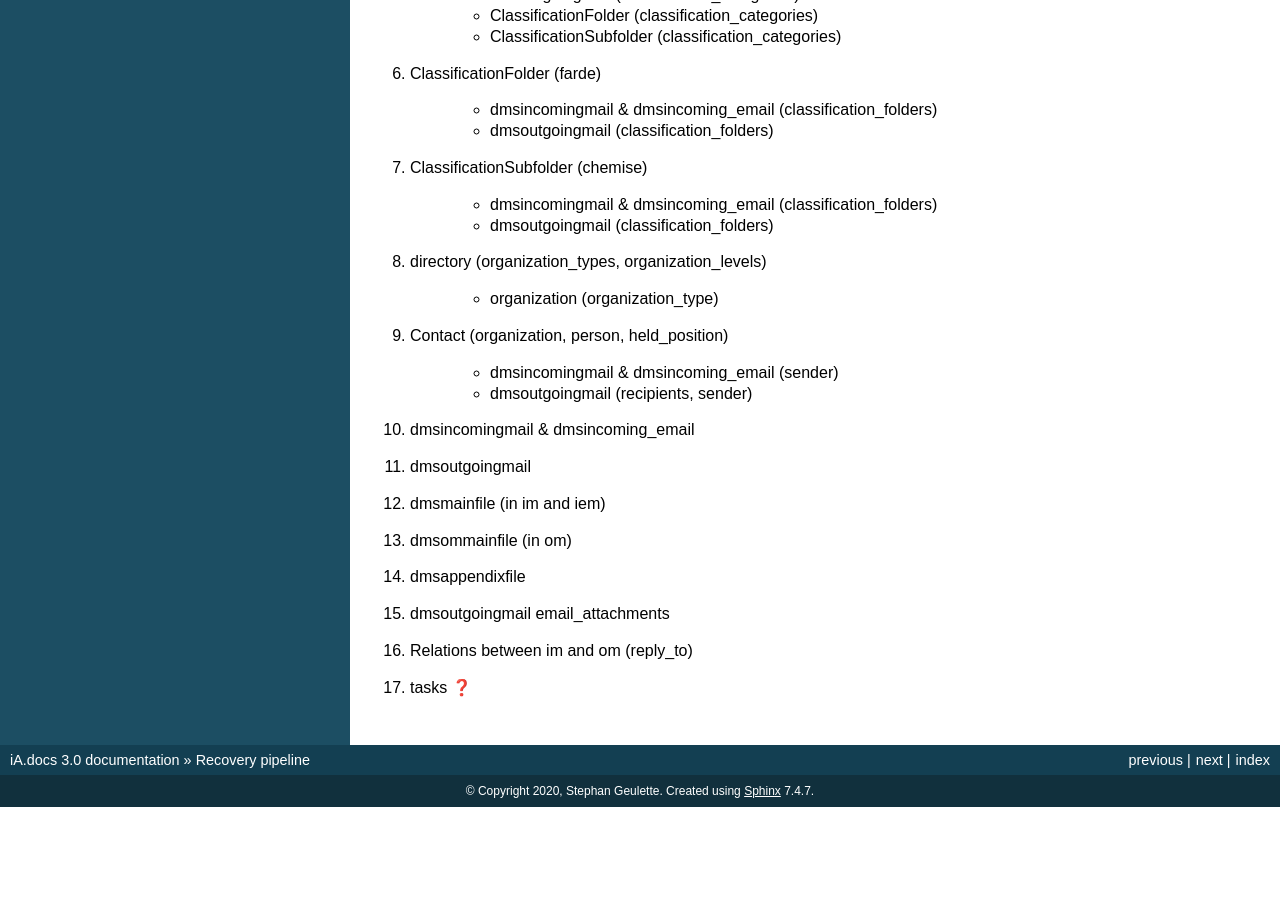
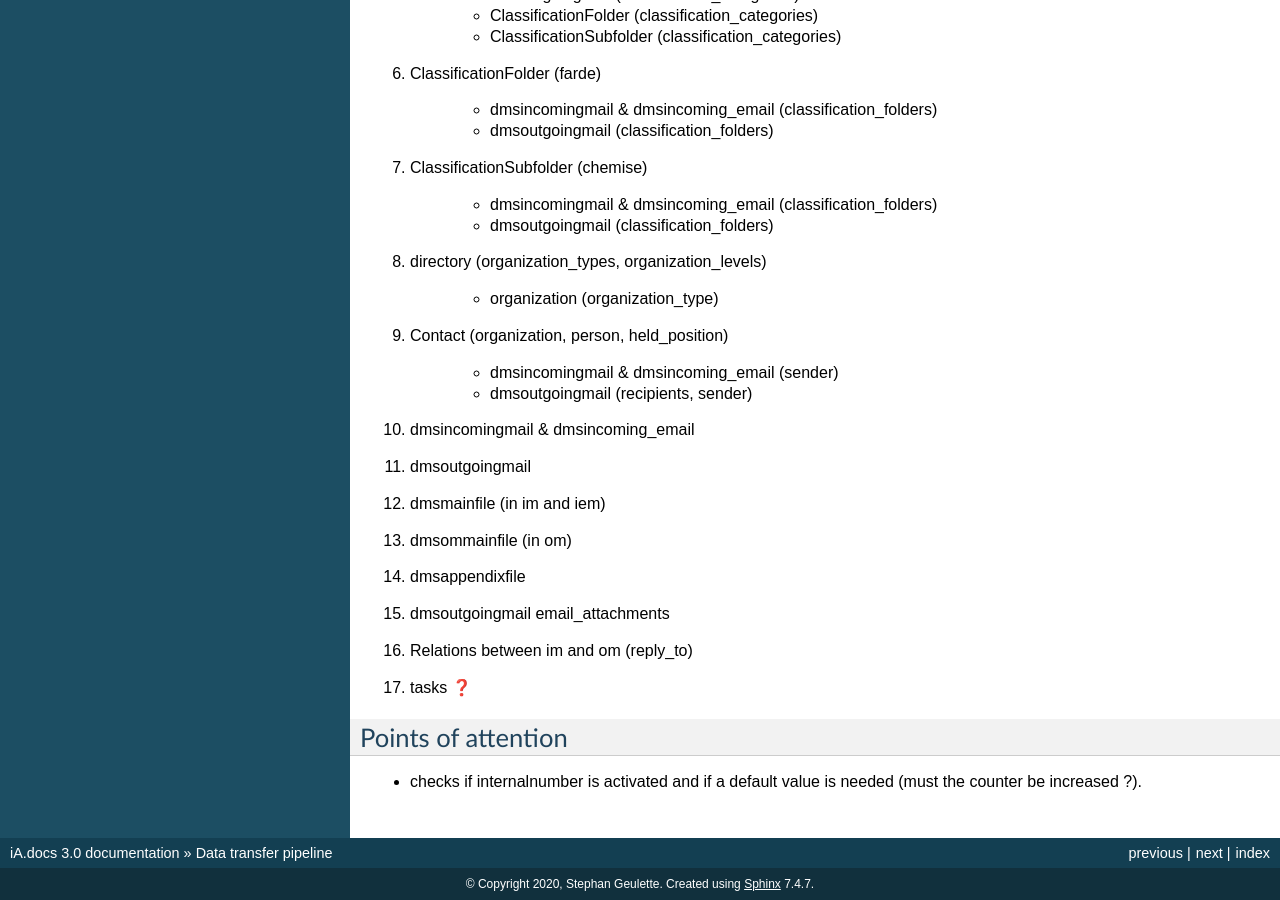
Before and after one commit to IMIO/server.dmsmail, a Sphinx documentation site: the page built from docs/source/pipeline_data_transfer.rst, in a window 1280 px wide and 900 px high, scrolled down 703 px. Built offline with Sphinx 7.4.7, drawn with Linux system fonts in a browser that asks for light colours; before the commit the page ends 1510 px from its top, so only the background shows below that; some of the changed text lies outside the part shown.

Commit message:
Renamed page in tech doc. Subscribers doc.

```diff
--- a/docs/source/contents/subscribers.rst
+++ b/docs/source/contents/subscribers.rst
@@ -1,6 +1,11 @@
 ***********
 Subscribers
 ***********
+
+Data transfer info:
+    * ❓: to check following cases
+    * ✅: to keep
+    * ❌: to deactivate
 
 collective.behavior.internalnumber.behavior.IInternalNumberBehavior
 -------------------------------------------------------------------
--- a/docs/source/index.rst
+++ b/docs/source/index.rst
@@ -14,7 +14,7 @@
    contents/index
    security
    indexes
-   pipeline_recovery
+   pipeline_data_transfer
    pipeline_contact
    utils
    test
--- a/docs/source/pipeline_recovery.rst
+++ b/docs/source/pipeline_data_transfer.rst
@@ -1,6 +1,6 @@
-#################
-Recovery pipeline
-#################
+######################
+Data transfer pipeline
+######################
 
 
 **********************************
@@ -67,3 +67,9 @@
 #. dmsoutgoingmail email_attachments
 #. Relations between im and om (reply_to)
 #. tasks ❓
+
+*******************
+Points of attention
+*******************
+
+* checks if internalnumber is activated and if a default value is needed (must the counter be increased ?).
```
